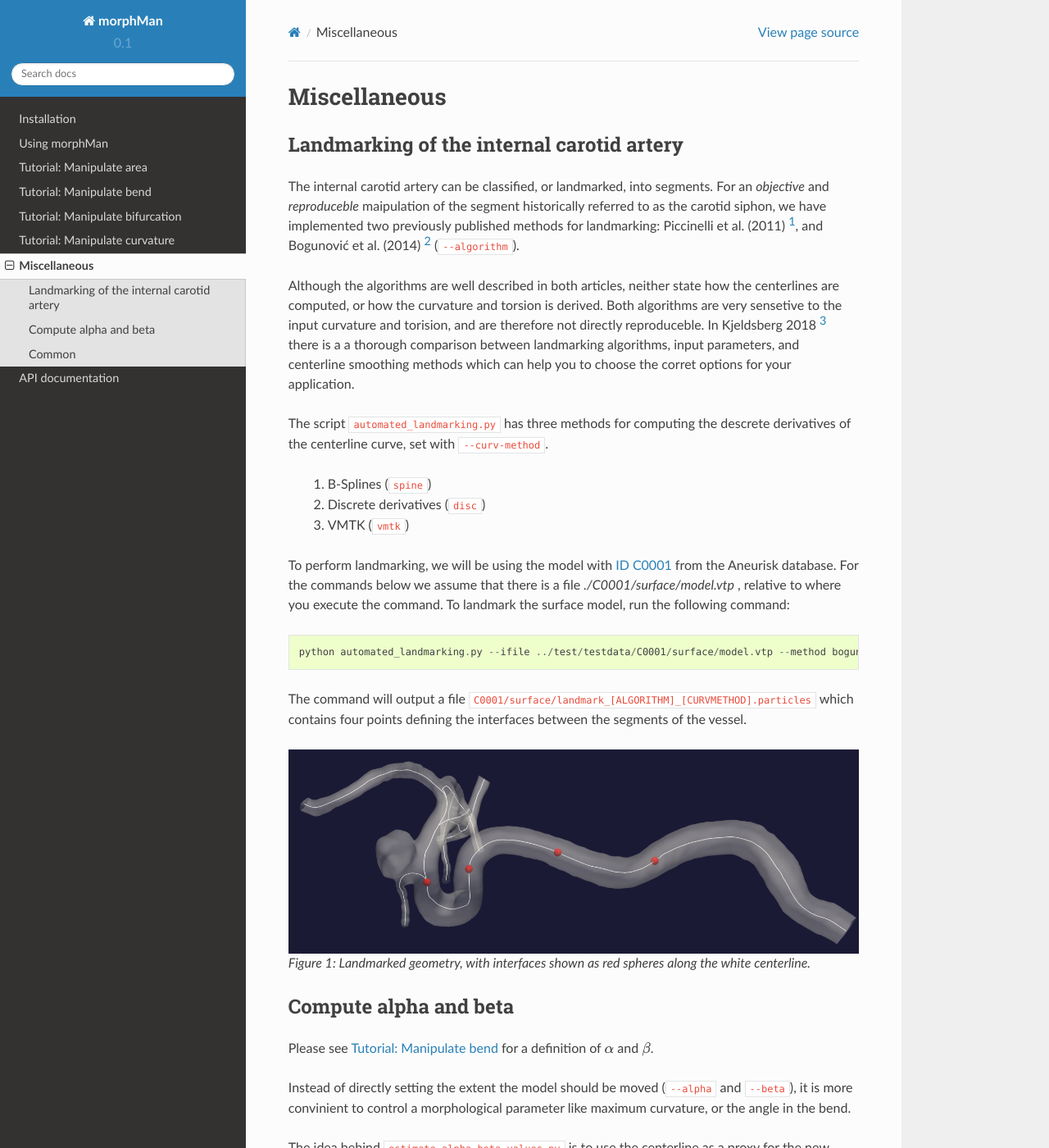
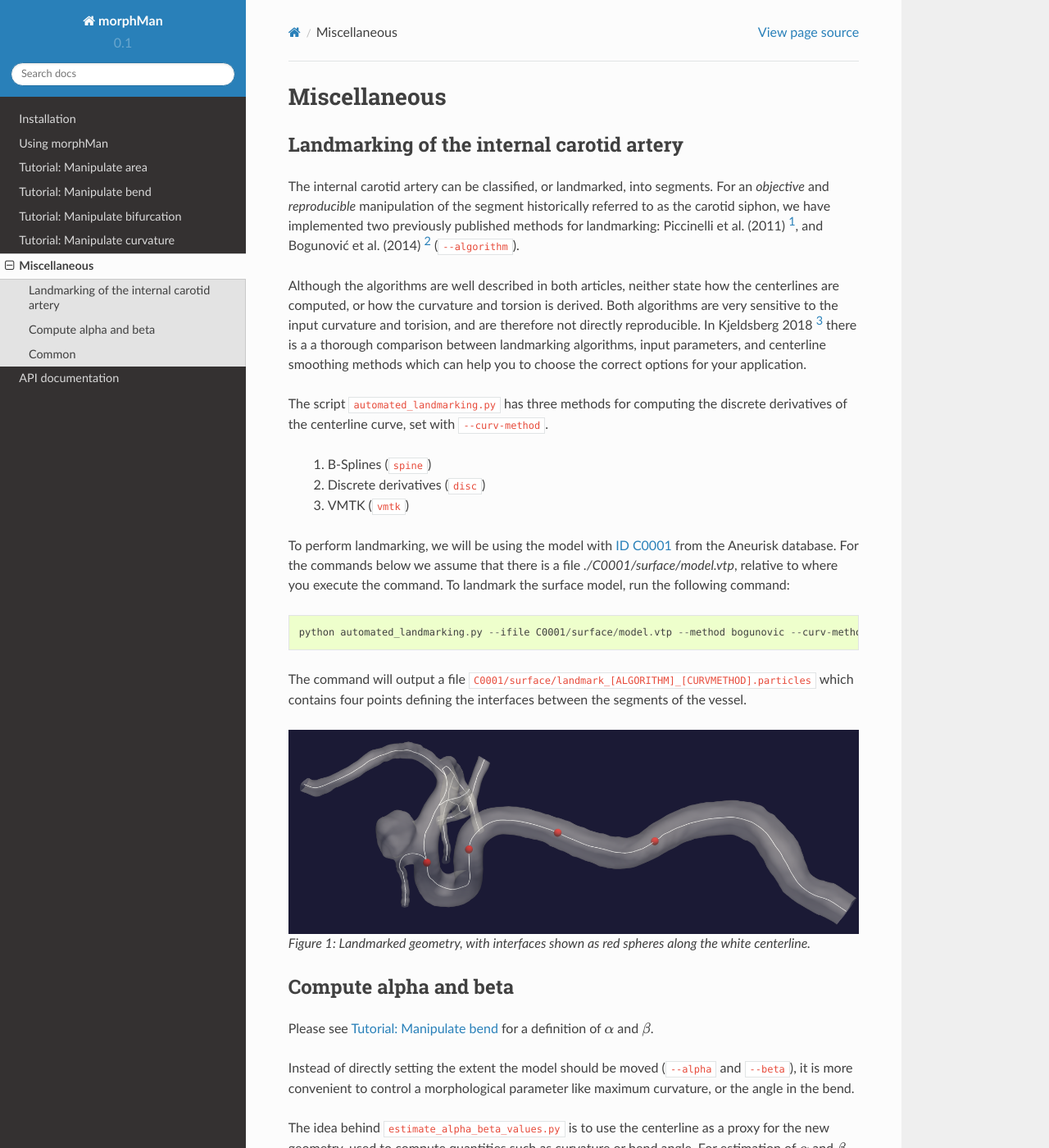
Before and after one commit to KVSlab/morphMan, a Sphinx documentation site: the page built from docs/source/Miscellaneous.rst, in a window 1280 px wide and 1400 px high. Shown: the whole window at 82% size. Built offline with Sphinx 7.4.7 and the Read the Docs theme 2.0.0, drawn with Linux system fonts in a browser that asks for light colours; some of the changed text lies outside the part shown.

Commit message:
Fixed typos in docs

```diff
--- a/docs/source/Miscellaneous.rst
+++ b/docs/source/Miscellaneous.rst
@@ -10,21 +10,21 @@
 Landmarking of the internal carotid artery
 ==========================================
 The internal carotid artery can be classified, or landmarked, into segments.
-For an *objective* and *reproduceble* maipulation of the segment
+For an *objective* and *reproducible* manipulation of the segment
 historically referred to as the carotid siphon, we have implemented two
 previously published methods for landmarking: Piccinelli et al.
 (2011) [1]_, and Bogunović et al. (2014) [2]_ (``--algorithm``).
 
 Although the algorithms are well described in both articles, neither state
 how the centerlines are computed, or how the curvature and torsion is derived.
-Both algorithms are very sensetive to the input curvature and torision, and
-are therefore not directly reproduceble. In Kjeldsberg 2018 [3]_ there is a
+Both algorithms are very sensitive to the input curvature and torision, and
+are therefore not directly reproducible. In Kjeldsberg 2018 [3]_ there is a
 a thorough comparison between landmarking algorithms, input parameters,
-and centerline smoothing methods which can help you to choose the corret
+and centerline smoothing methods which can help you to choose the correct
 options for your application.
 
 The script ``automated_landmarking.py`` has three methods for computing
-the descrete derivatives of the centerline curve, set with
+the discrete derivatives of the centerline curve, set with
 ``--curv-method``.
 
  1. B-Splines (``spine``)
@@ -32,11 +32,10 @@
  3. VMTK (``vmtk``)
 
 To perform landmarking, we will be using the model with `ID C0001 <http://ecm2.mathcs.emory.edu/aneuriskdata/download/C0001/C0001_models.tar.gz>`_
-from the Aneurisk database. For the commands below we assume that there is a file `./C0001/surface/model.vtp`
-, relative to where you execute the command.
+from the Aneurisk database. For the commands below we assume that there is a file `./C0001/surface/model.vtp`, relative to where you execute the command.
 To landmark the surface model, run the following command::
 
-    python automated_landmarking.py --ifile ../test/testdata/C0001/surface/model.vtp --method bogunovic --curv-method spline --curv-method spline --nknots 8
+    python automated_landmarking.py --ifile C0001/surface/model.vtp --method bogunovic --curv-method spline --nknots 8
 
 The command will output a file ``C0001/surface/landmark_[ALGORITHM]_[CURVMETHOD].particles``
 which contains four points defining the interfaces between the segments of the vessel.
@@ -53,7 +52,7 @@
 Please see :ref:`manipulate_bend` for a definition of :math:`\alpha` and :math:`\beta`.
 
 Instead of directly setting the extent the model should be moved (``--alpha`` and ``--beta``),
-it is more convinient to control a morphological parameter like maximum curvature, or the
+it is more convenient to control a morphological parameter like maximum curvature, or the
 angle in the bend.
 
 The idea behind ``estimate_alpha_beta_values.py`` is to use the centerline as a
@@ -61,11 +60,10 @@
 For estimation of :math:`\alpha` and :math:`\beta`, the script
 manipulates only the centerline for a range of ``--alpha`` and
 ``--beta`` values. The resulting 2D data can be fitted to a surface through cubic spline interpolation, from
-which one can easly collect approporiate values for ``--alpha`` and ``--beta``.
+which one can easily collect appropriate values for ``--alpha`` and ``--beta``.
 
 To estimate :math:`\alpha` and :math:`\beta`, we will be using the model with `ID C0005 <http://ecm2.mathcs.emory.edu/aneuriskdata/download/C0005/C0005_models.tar.gz>`_
-from the Aneurisk database. For the commands below we assume that there is a file `./C0005/surface/model.vtp`
-, relative to where you execute the command.
+from the Aneurisk database. For the commands below we assume that there is a file `./C0005/surface/model.vtp`, relative to where you execute the command.
 
 Imagine we are interested in changing the bend angle by :math:`\pm 10^{\circ}`.
 To find appropriate values for :math:`\alpha` and :math:`\beta`, we can run the script through the following command::
--- a/docs/source/manipulate_curvature.rst
+++ b/docs/source/manipulate_curvature.rst
@@ -25,7 +25,7 @@
  * ``commandline``: Provide the points on the centerline
  * ``first_line``: The section between the inlet and the first bifurcation.
 
-For each point a long the centerline in the region of interest
+For each point along the centerline in the region of interest
 we need a direction to move the new geometry. To obtain the direction,
 we compute the distance between the original and a smoothed
 centerline. Using a gaussian smoothing, the new centerline will gradually converge
@@ -43,11 +43,11 @@
 
         python manipulate_curvature.py --ifile C0005/surface/model.vtp --ofile C0005/surface/model_curvature_decreased.vtp --smooth-line True --iterations 100 --smooth-factor-line 1.8  --region-of-interest first_line --poly-ball-size 250 250 250
 
-To reproduce the surface model with increased total curvature shown on the left in Figure 2, run::
+To reproduce the surface model with increased total curvature shown on the right in Figure 2, run::
 
         python manipulate_curvature.py --ifile C0005/surface/model.vtp --ofile C0005/surface/model_curvature_increased.vtp --smooth-line False --iterations 100 --smooth-factor-line 1.8  --region-of-interest first_line --poly-ball-size 250 250 250
 
-As shown in the command above, increased total curvature is achieved by setting the command line argument ``--smooth-line False``.
+As shown in the command above, increased total curvature is achieved by setting the command line argument ``--smooth-line`` to **False**.
 
 For additional information, beyond this tutorial, on the script and
 input parameters, please run ``python manipulate_curvature.py -h`` or confer with
```
Also changed, not shown: docs/source/getting_started.rst (+4 -4 lines), docs/source/manipulate_area.rst (+12 -13 lines), docs/source/manipulate_bend.rst (+6 -6 lines), docs/source/manipulate_bifurcation.rst (+5 -5 lines).
